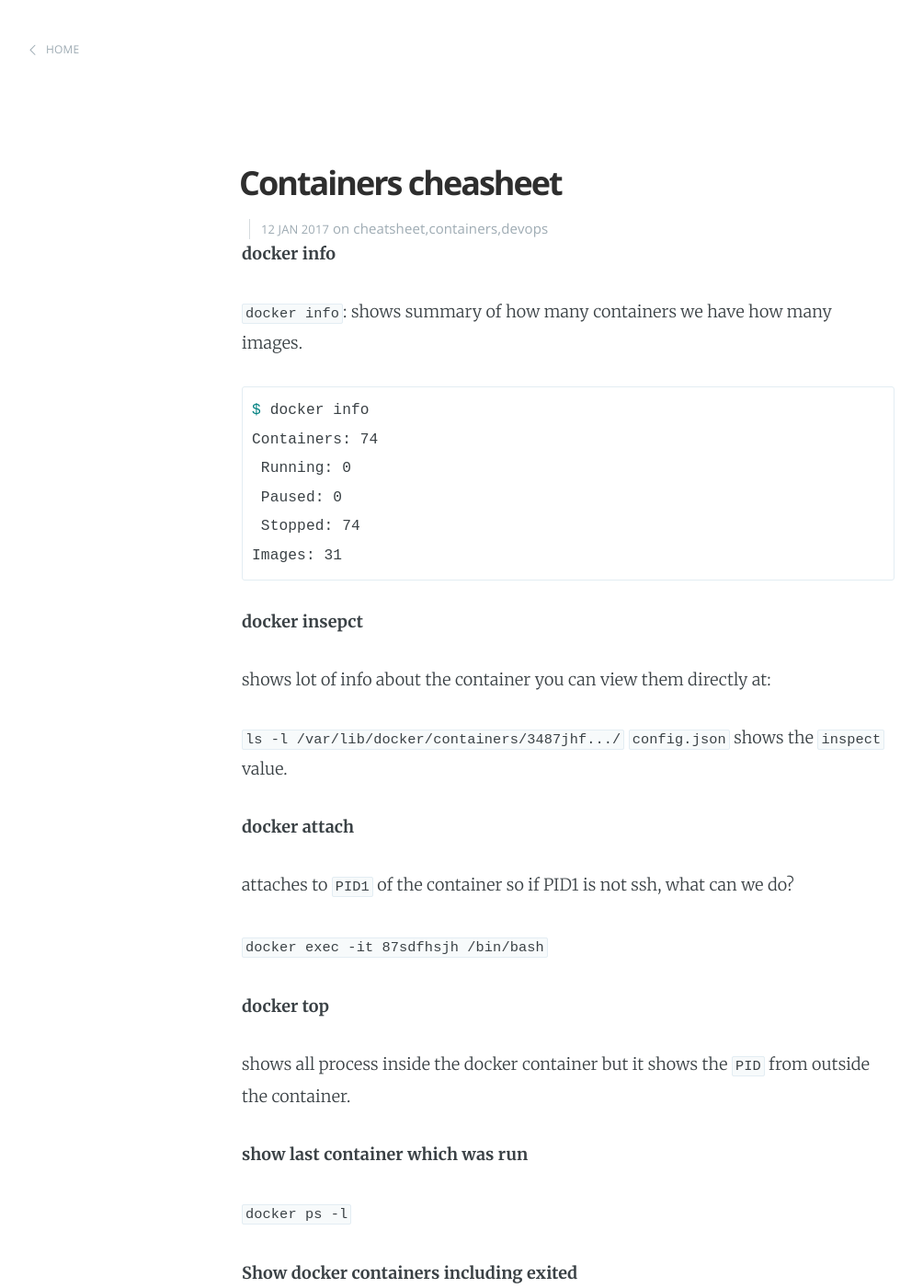
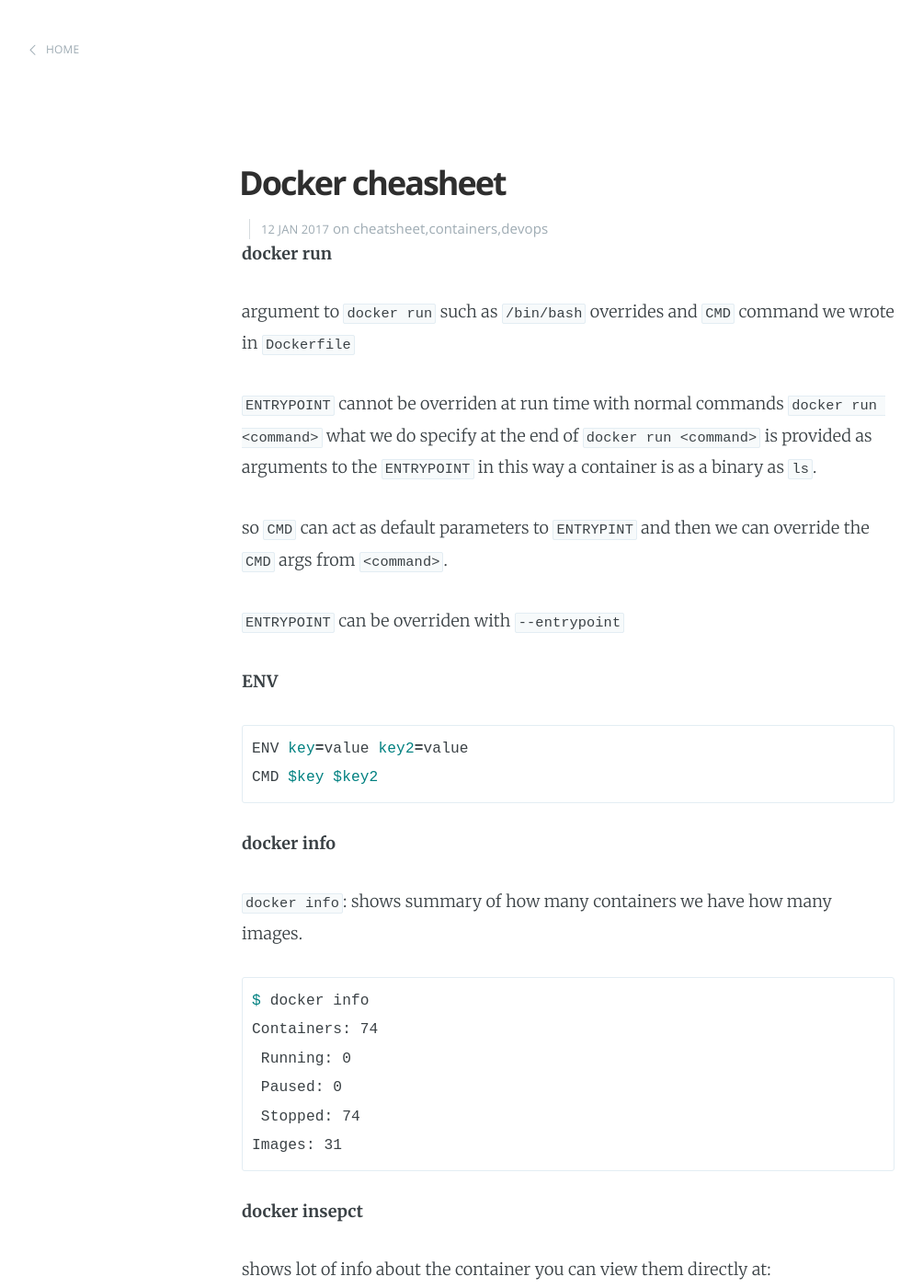
Before and after one commit to tomer-ben-david/tomer-ben-david.github.io.jekyll, a Jekyll site: the page built from _posts/2017/2017-01-12-page-cheatsheet-docker.md, in a window 1280 px wide and 1400 px high. Shown: the whole window at 92% size, without its empty margins (22-1026 px from the left). Built offline with Jekyll 4.4.1, drawn with Linux system fonts in a browser that asks for light colours; comment, search, counter and statistics services are not loaded; some of the changed text lies outside the part shown.

Commit message:
even more devtips

````diff
--- a/_posts/2016/2017-01-12-page-devtips-docker.md
+++ b/_posts/2017/2017-01-12-page-cheatsheet-docker.md
@@ -1,10 +1,27 @@
 ---
 layout: post
-title:  "Containers cheasheet"
+title:  "Docker cheasheet"
 date:   2017-01-12 22:18:00
 categories: cheatsheet,containers,devops
 comments: true
 ---
+**docker run**
+
+argument to `docker run` such as `/bin/bash` overrides and `CMD` command we wrote in `Dockerfile`
+
+`ENTRYPOINT` cannot be overriden at run time with normal commands `docker run <command>` what we do specify at the end of `docker run <command>` is provided as arguments to the `ENTRYPOINT` in this way a container is as a binary as `ls`.
+
+so `CMD` can act as default parameters to `ENTRYPINT` and then we can override the `CMD` args from `<command>`.
+
+`ENTRYPOINT` can be overriden with `--entrypoint`
+
+**ENV**
+
+```bash
+ENV key=value key2=value
+CMD $key $key2
+```
+
 **docker info**
 
 `docker info`: shows summary of how many containers we have how many images.
@@ -24,9 +41,11 @@
 
 `ls -l /var/lib/docker/containers/3487jhf.../` `config.json` shows the `inspect` value.
 
+on mac there is a vm image: `ls -lh ~/Library/Containers/com.docker.docker/Data/com.docker.driver.amd64-linux/`
+
 **docker attach**
 
-attaches to `PID1` of the container so if PID1 is not ssh, what can we do?
+attaches to `PID1` of the container so if PID1 is not ssh, here is what we do:
 
 `docker exec -it 87sdfhsjh /bin/bash`
 
@@ -48,7 +67,7 @@
 
 **docker stop**
 
-it sends a `SIGTERM` to the containers `PID1` and the container terminates when PID1 terminates
+it sends a `SIGTERM` to the container `PID1` and the container terminates when PID1 terminates
 
 **sending other sigterms**
 
@@ -65,6 +84,10 @@
 `docker.io` because on linux there was already some old service `docker` (so to install `sudo apt-get install docker`)
 
 **docker mount volume**
+
+when deleting a container without `-v` the volumes are not deleted so delete with
+
+`docker rm -v <container>`
 
 **security `docker group`**
 
@@ -102,7 +125,10 @@
 
 **logs**
 
-`docker logs redis-server`
+```bash
+docker logs redis-server
+docker logs -f redis-server # like tail -f
+```
 
 note your possibilities with logs are to `stdout/stderr` or you can redirect to `syslog` this can be useful if you already have systems which take syslog and manage it.
 
````
